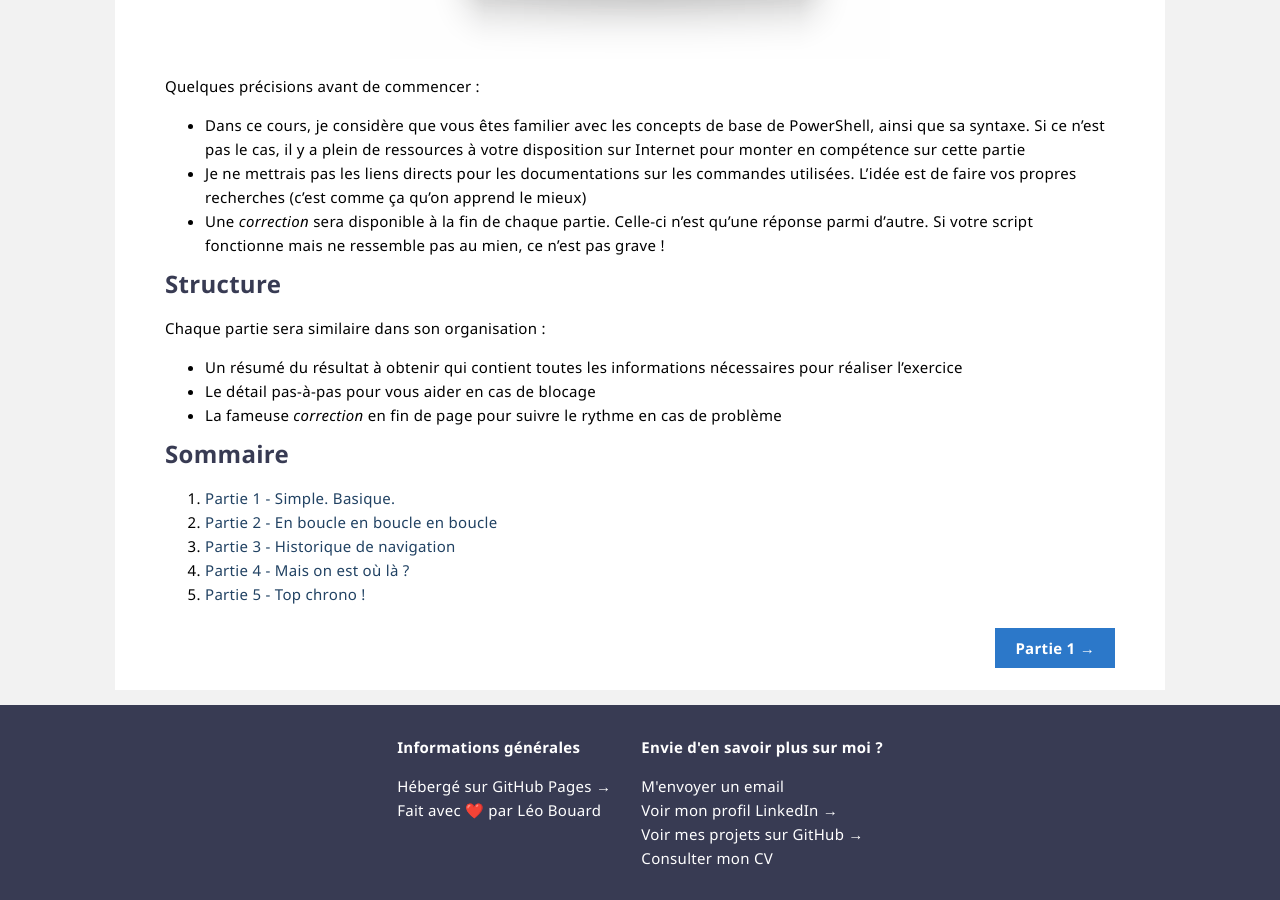
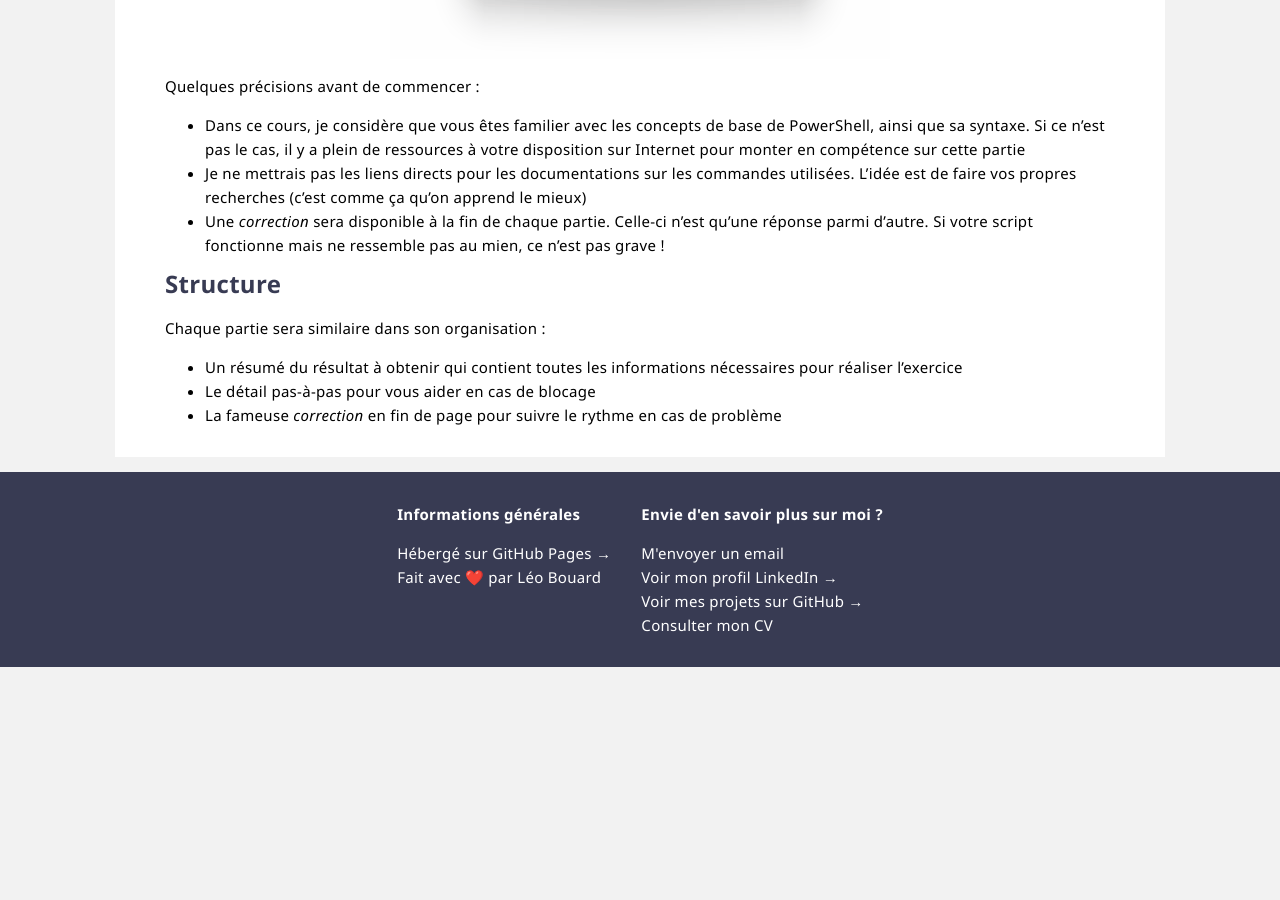
Before and after one commit to leobouard/leobouard.github.io, a Jekyll site: the page built from _posts/2023-01-01-cours-pratique-powershell-introduction.md, in a window 1280 px wide and 900 px high, scrolled down 956 px. Built offline with Jekyll 4.4.1, drawn with Linux system fonts in a browser that asks for light colours; some web fonts are replaced; after the commit the page ends 1623 px from its top, so only the background shows below that; some of the changed text lies outside the part shown.

Commit message:
Modification complète de la structure du cours

```diff
--- a/_posts/2022-10-21-cours-pratique-posh-0.md
+++ b/_posts/2023-01-01-cours-pratique-powershell-introduction.md
@@ -28,15 +28,3 @@ Chaque partie sera similaire dans son organisation :
 - Un résumé du résultat à obtenir qui contient toutes les informations nécessaires pour réaliser l'exercice
 - Le détail pas-à-pas pour vous aider en cas de blocage
 - La fameuse *correction* en fin de page pour suivre le rythme en cas de problème
-
-## Sommaire
-
-1. [Partie 1 - Simple. Basique.](/2022/10/21/cours-pratique-posh-1)
-2. [Partie 2 - En boucle en boucle en boucle](/2022/10/21/cours-pratique-posh-2)
-3. [Partie 3 - Historique de navigation](/2022/10/26/cours-pratique-posh-3)
-4. [Partie 4 - Mais on est où là ?](/2022/10/26/cours-pratique-posh-4)
-5. [Partie 5 - Top chrono !](/2022/10/26/cours-pratique-posh-5)
-
-<div class="buttonNext">
-    <a href="/2022/10/21/cours-pratique-posh-1">Partie 1 →</a>
-</div>
```
Also changed, not shown: _posts/2023-01-01-cours-pratique-powershell-004.md (renamed from _posts/2022-10-26-cours-pratique-posh-4.md, +1 -1 lines), _posts/2023-01-01-cours-pratique-powershell-sommaire.md (added, +18 -0 lines), _posts/2023-01-01-cours-pratique-powershell-001.md (renamed from _posts/2022-10-21-cours-pratique-posh-1.md), _posts/2023-01-01-cours-pratique-powershell-002.md (renamed from _posts/2022-10-21-cours-pratique-posh-2.md), _posts/2023-01-01-cours-pratique-powershell-003.md (renamed from _posts/2022-10-26-cours-pratique-posh-3.md), _posts/2023-01-01-cours-pratique-powershell-005.md (renamed from _posts/2022-10-26-cours-pratique-posh-5.md).
